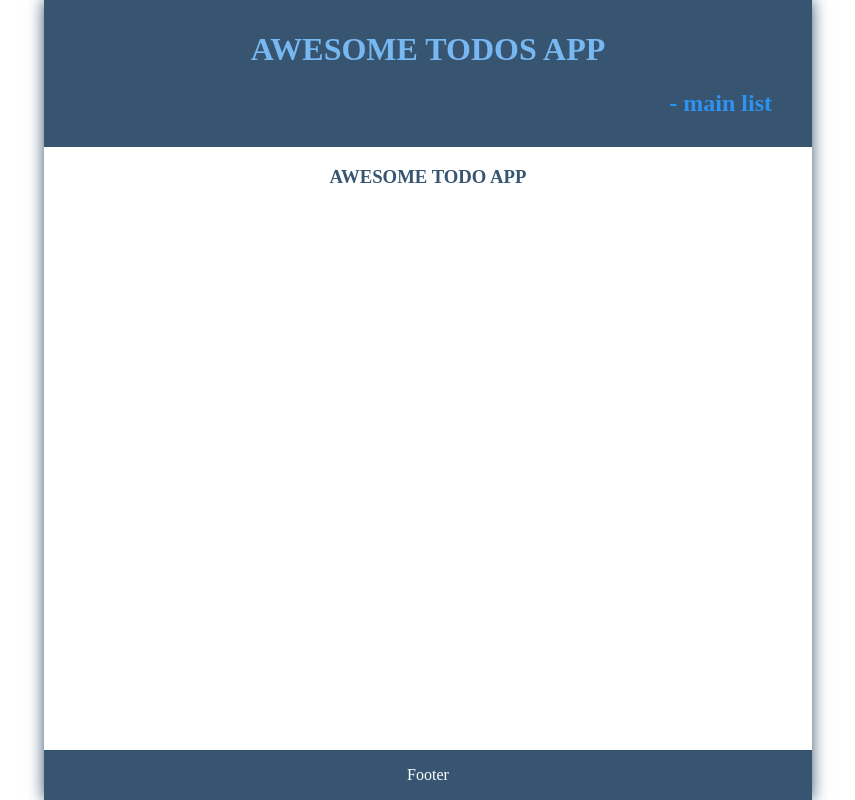
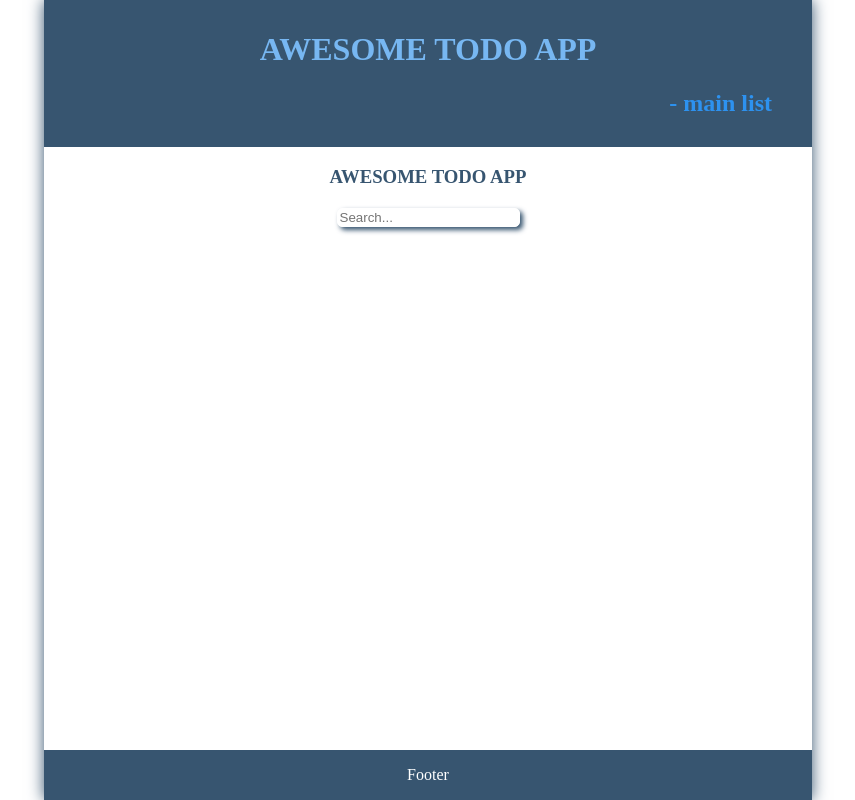
Before and after one commit to skrzypczyk-pawel/AWESOME-TODOS-APP, a React (Create React App) app: page / in a window 1280 px wide. Shown: the whole page, without its empty margins (212-1067 px from the left). Built offline with nearby package versions, Linux system fonts and the light colour scheme.

Commit message:
PST-014-create-input-component (#4)
* PST-014-create-input-component

* cr changes

* cr changes 2

```diff
--- a/src/components/Footer.tsx
+++ b/src/components/Footer.tsx
@@ -14,7 +14,7 @@ const Footer: FC<Props> = () => {
 };
 const styles = StyleSheet.create({
   footer: {
-    backgroundColor: colors.grayBlue,
+    backgroundColor: colors.blue4,
     textAlign: "center",
     color: colors.white,
   },
--- a/src/components/Header.tsx
+++ b/src/components/Header.tsx
@@ -2,14 +2,15 @@ import React, { FC } from "react";
 
 import { StyleSheet, css } from "aphrodite";
 import { colors } from "styles/palette";
+import { i18n } from "locale";
 
 interface Props {}
 
 const Header: FC<Props> = () => {
   return (
     <header className={css(styles.header)}>
-      <h1 className={css(styles.title)}>Awesome todos app</h1>
-      <h2 className={css(styles.subtitle)}>- main list</h2>
+      <h1 className={css(styles.title)}>{i18n.t("header:title")}</h1>
+      <h2 className={css(styles.subtitle)}>{i18n.t("header:subtitle")}</h2>
     </header>
   );
 };
@@ -17,17 +18,17 @@ const Header: FC<Props> = () => {
 const styles = StyleSheet.create({
   header: {
     padding: 10,
-    backgroundColor: colors.grayBlue,
+    backgroundColor: colors.blue4,
   },
   title: {
     textTransform: "uppercase",
     textAlign: "center",
-    color: colors.skyBlue,
+    color: colors.blue6,
   },
   subtitle: {
     marginRight: 30,
     textAlign: "right",
-    color: colors.lightBlue,
+    color: colors.blue5,
   },
 });
 
--- a/src/components/ScreenWrapper.tsx
+++ b/src/components/ScreenWrapper.tsx
@@ -22,7 +22,7 @@ const styles = StyleSheet.create({
     alignItems: "stretch",
     display: "flex",
     margin: "0 auto",
-    boxShadow: `0px 0px 15px ${colors.grayBlue}`,
+    boxShadow: `0px 0px 15px ${colors.blue4}`,
     width: "60vw",
     minWidth: "600px",
     maxWidth: "800px",
--- /dev/null
+++ b/src/components/StyledInput.tsx
@@ -0,0 +1,100 @@
+import React, { FC, HTMLAttributes, useState } from "react";
+
+import { StyleSheet, css } from "aphrodite";
+import { colors } from "styles/palette";
+
+interface Props {
+  onChange: (_value: string) => void;
+  value: string;
+  error?: string;
+  focused?: boolean;
+  onBlur?: () => void;
+  onFocus?: () => void;
+  label?: string;
+  placeholder?: string;
+  style?: HTMLAttributes<HTMLInputElement>;
+  type?: "submit" | "text" | "number";
+}
+
+const StyledInput: FC<Props> = ({
+  error,
+  focused = false,
+  label,
+  onBlur,
+  onChange,
+  onFocus,
+  placeholder,
+  style,
+  type = "text",
+  value,
+}) => {
+  const [isFocused, setIsFocused] = useState<boolean>(focused);
+
+  const handleFocus = () => {
+    setIsFocused(true);
+    onFocus?.();
+  };
+  const handleBlur = () => {
+    setIsFocused(false);
+    onBlur?.();
+  };
+
+  return (
+    <>
+      <label htmlFor={label}>
+        {label}
+        <input
+          id={label}
+          onFocus={handleFocus}
+          onChange={(event) => onChange(event.target.value)}
+          onBlur={handleBlur}
+          type={type}
+          className={css(
+            styles.input,
+            isFocused && styles.focused,
+            style,
+            !!error && styles.error
+          )}
+          placeholder={placeholder}
+          value={value}
+        />
+      </label>
+      {!!error && <p className={css(styles.errorText)}>{error}</p>}
+    </>
+  );
+};
+const styles = StyleSheet.create({
+  input: {
+    transition: "0.5s",
+    margin: 2,
+    boxShadow: `3px 3px 5px ${colors.blue4}`,
+    border: `1px solid ${colors.white}`,
+    outline: "none",
+    borderRadius: 5,
+    backgroundColor: colors.white,
+  },
+  focused: {
+    ":focus": {
+      boxShadow: `3px 3px 5px ${colors.blue6}`,
+      backgroundColor: colors.blue2,
+    },
+  },
+  error: {
+    boxShadow: `3px 3px 5px ${colors.red1}`,
+    border: `1px solid ${colors.red2}`,
+    backgroundColor: colors.red2,
+    ":focus": {
+      boxShadow: `3px 3px 5px ${colors.red1}`,
+      backgroundColor: colors.skin,
+      color: colors.red2,
+    },
+  },
+  errorText: {
+    marginTop: 3,
+    fontSize: 12,
+    textTransform: "none",
+    color: colors.red1,
+  },
+});
+
+export default StyledInput;
--- a/src/locale/en.ts
+++ b/src/locale/en.ts
@@ -2,13 +2,12 @@ export const translations = {
   common: {
     all: "All",
     cancel: "Cancel",
+    confirm: "Confirm",
     ok: "OK",
-    email: "Email",
-    confirm: "Confirm",
-    emailAddress: "Email Address",
+    search: "Search...",
   },
   header: {
-    "title": "awesome todo app",
-    "subtitle": "- main list",
+    title: "awesome todo app",
+    subtitle: "- main list",
   },
 };
--- a/src/screens/HomeScreen.tsx
+++ b/src/screens/HomeScreen.tsx
@@ -1,17 +1,30 @@
-import React, { FC } from "react";
+import React, { FC, useState } from "react";
+
+import ScreenWrapper from "components/ScreenWrapper";
+import StyledInput from "components/StyledInput";
 
 import { StyleSheet, css } from "aphrodite";
-import ScreenWrapper from "components/ScreenWrapper";
 import { colors } from "styles/palette";
 import { i18n } from "locale";
 
 interface Props {}
 
 const HomeScreen: FC<Props> = () => {
+  const [inputValue1, setInputValue1] = useState<string>("");
+
+  const handleInputValue = (value: string): void => {
+    setInputValue1(value);
+  };
+
   return (
     <ScreenWrapper>
       <div className={css(styles.homeScreen)}>
         <h3>{i18n.t("header:title")}</h3>
+        <StyledInput
+          value={inputValue1}
+          onChange={handleInputValue}
+          placeholder={i18n.t("common:search")}
+        />
       </div>
     </ScreenWrapper>
   );
@@ -19,11 +32,14 @@ const HomeScreen: FC<Props> = () => {
 
 const styles = StyleSheet.create({
   homeScreen: {
+    flexDirection: "column",
+    alignItems: "stretch",
+    display: "flex",
     flexGrow: 1,
     backgroundColor: colors.white,
     textAlign: "center",
     textTransform: "uppercase",
-    color: colors.grayBlue,
+    color: colors.blue4,
   },
 });
 
--- a/src/styles/palette.ts
+++ b/src/styles/palette.ts
@@ -1,9 +1,12 @@
 export const colors = {
-  blue: "#2473BD",
-  darkBlue: "#154470",
-  grayBlue: "#375570",
-  lightBlue: "#2D92F0",
-  red: "#FF0005",
-  skyBlue: "#77B7F2",
+  blue1: "#2473BD",
+  blue2: "#C4F9FF",
+  blue3: "#154470",
+  blue4: "#375570",
+  blue5: "#2D92F0",
+  blue6: "#77B7F2",
+  red2: "#F56856",
+  red1: "#FF0005",
+  skin: "#FFDED1",
   white: "#FFF",
 };
```
Also changed, not shown: .eslintrc.json.
